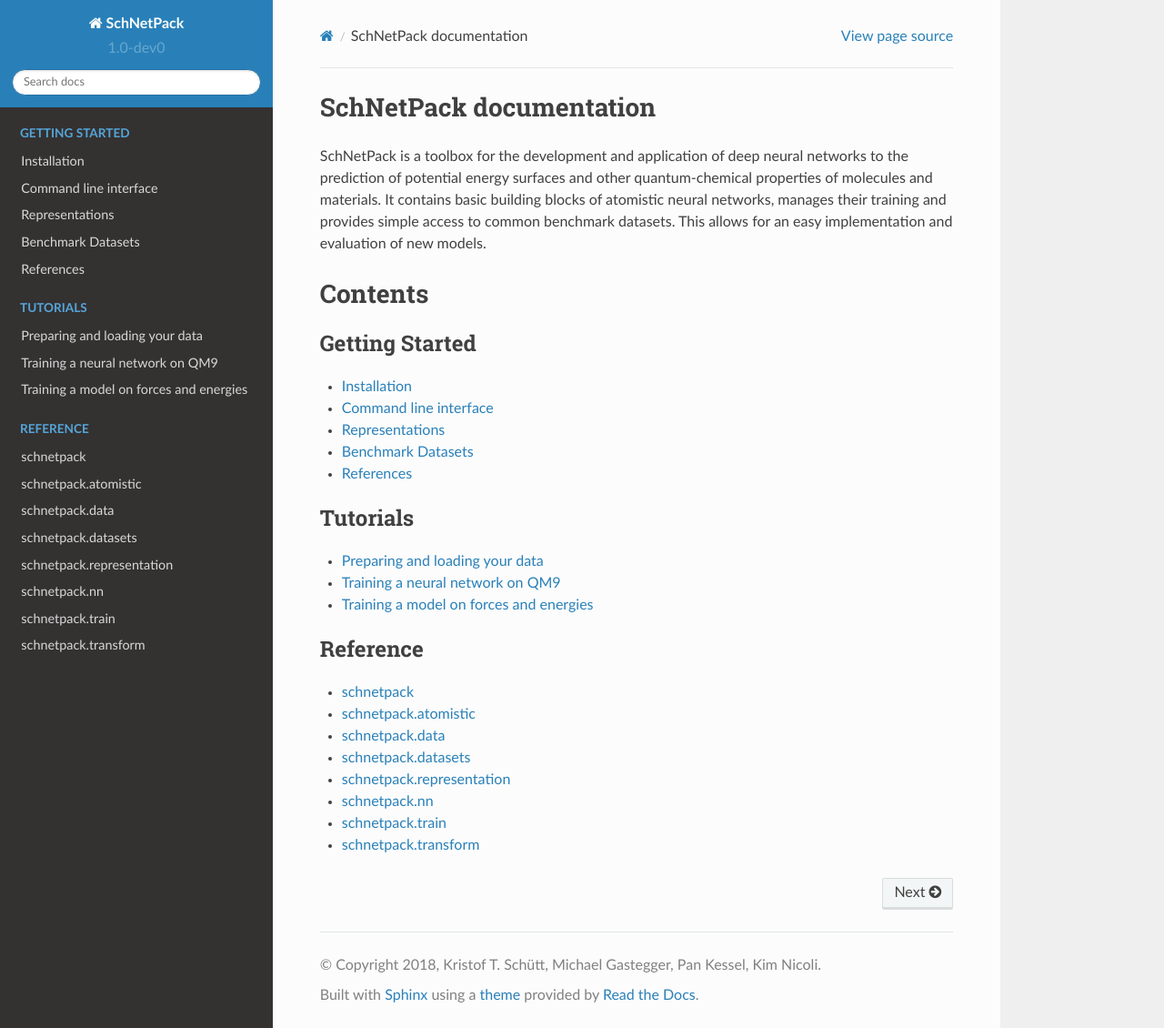
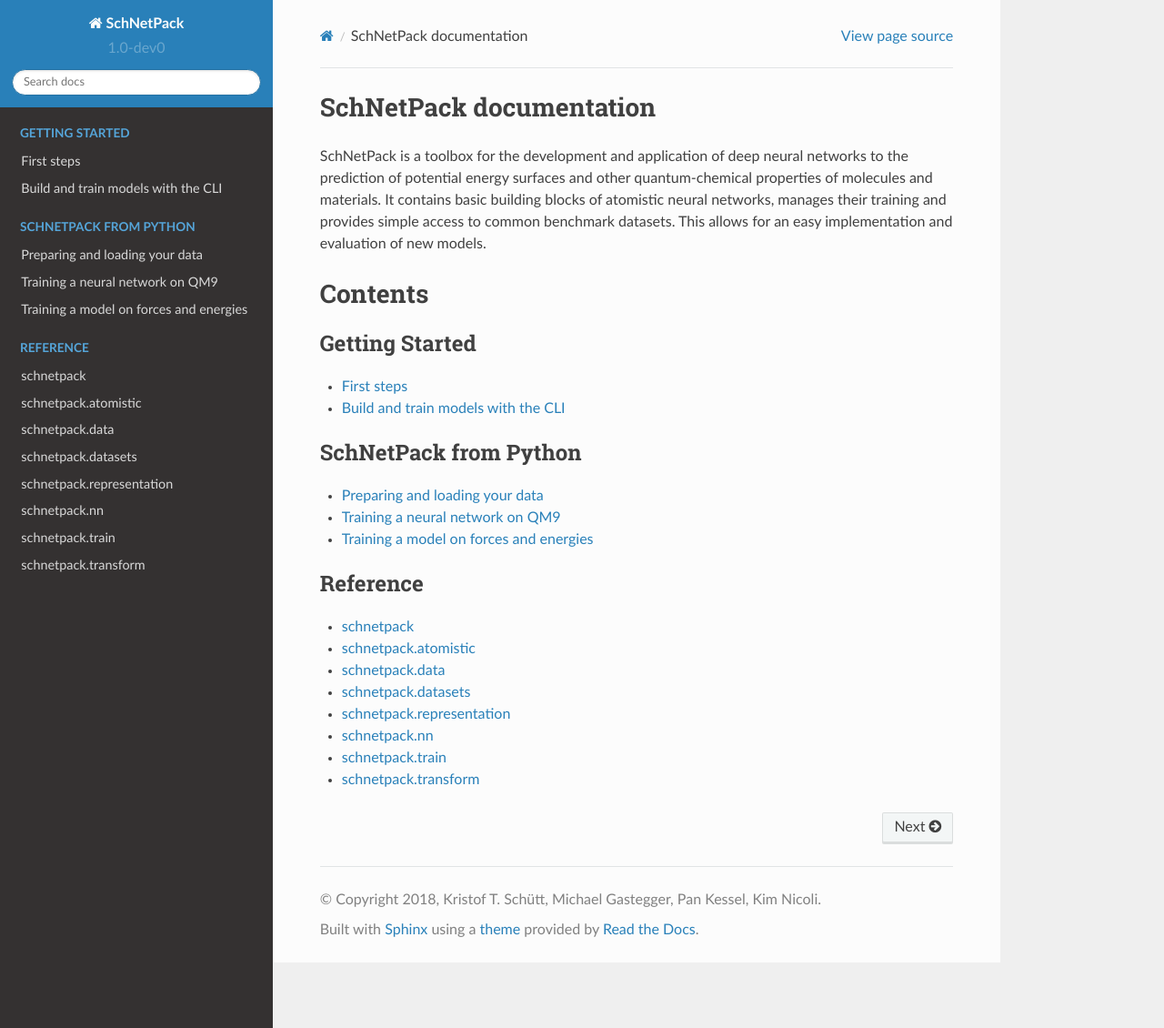
Before and after one commit to atomistic-machine-learning/schnetpack, a Sphinx documentation site: the page built from docs/index.rst, in a window 1280 px wide and 1130 px high. Shown: the whole window at 91% size. Built offline with Sphinx 7.4.7 and the Read the Docs theme 2.0.0, drawn with Linux system fonts in a browser that asks for light colours; pages that are not in the unit, such as notebooks, are missing from menus; some of the changed lines change nothing that is shown.

Commit message:
Restructure docs

```diff
--- /dev/null
+++ b/docs/getstarted/configs.rst
@@ -0,0 +1,4 @@
+===================================
+Build and train models with the CLI
+===================================
+.. _configs:
--- a/docs/getstarted/getstarted.rst
+++ b/docs/getstarted/firststeps.rst
@@ -1,8 +1,11 @@
+===========
+First steps
+===========
+
 SchNetPack aims to provide accessible atomistic neural networks
 that can be trained and applied out-of-the-box, while still being
 extensible to custom atomistic architectures.
 
-============
 Installation
 ============
 
@@ -54,9 +57,8 @@
    $ pip install tensorboard
 
 
-======================
-Command line interface
-======================
+Training pre-defined models
+===========================
 
 The best place to get started is training a SchNetPack model on a common benchmark dataset via the command line
 interface (CLI).
@@ -66,49 +68,42 @@
 This enables a flexible configuration of the model, data and training process.
 To fully take advantage of these features, it might be helpful for have a look at the Hydra and PyTorch Lightning docs.
 
-Recommended workflow
-^^^^^^^^^^^^^^^^^^^^
-
-We recommend that you create a working directory, where you can save your configs and SchNetPack will put all
-data, models and logs::
-
-    $ mkdir spk_workdir
-
-This way, you will have to makeIf you have stored
-
-
 
 Example 1: QM9
 ^^^^^^^^^^^^^^
 
 In the following, we focus on using the CLI to train on the QM9 dataset, but the same
-procedure applies for the other benchmark datasets as well. The training can be
-started using::
+procedure applies for the other benchmark datasets as well.
+First, create a working directory, where all data and runs will be stored::
 
-   $ spktrain experiment=qm9 data_dir=<path>
+    $ mkdir spk_workdir
+    $ cd spk_workdir
 
-This will print the defaults for the experiment config ``qm9`` and set the data directory to the chosen location.
-The dataset will be downloaded automatically if it does not exist there.
+Them, the training of a SchNet model with default settings for QM9 can be started by::
+
+   $ spktrain experiment=qm9
+
+The script prints the defaults for the experiment config ``qm9``.
+The dataset will be downloaded automatically to ``spk_workdir/data``, if it does not exist yet.
 Then, the training will be started.
 
-All values of the config can be changed from the command line.
-For example, the model will be stored in a directory with a unique run id as a subdirectory of the
-current working directory which is by default called ``runs``.
+All values of the config can be changed from the command line, including the directories for run and data.
+By default, the model is stored in a directory with a unique run id hash as a subdirectory of ``spk_workdir/runs``.
 This can be changed as follows::
 
-   $ spktrain +experiment=qm9 data_dir=<path> run_dir=~/all_my_runs run_id=this_run
+   $ spktrain experiment=qm9 data_dir=/my/data/dir run_dir=~/all_my_runs run_id=this_run
 
 If you call ``spktrain +experiment=qm9 --help``, you can see the full config with all the parameters
 that can be changed.
 Nested parameters can be changed as follows::
 
-   $ spktrain +experiment=qm9 data_dir=<path> data.batch_size=64
+   $ spktrain experiment=qm9 data_dir=<path> data.batch_size=64
 
 Hydra organizes parameters in config groups which allows hierarchical configurations consisting of multiple
 yaml files. This allows to easily change the whole dataset, model or representation.
 For instance, changing from the default SchNet representation to PaiNN, use::
 
-   $ spktrain +experiment=qm9 data_dir=<path> model/representation=painn
+   $ spktrain experiment=qm9 data_dir=<path> model/representation=painn
 
 For more details on config groups, have a look at the
 `Hydra docs <https://hydra.cc/docs/next/tutorials/basic/your_first_app/config_groups>`_.
@@ -117,11 +112,15 @@
 Example 2: Potential energy surfaces
 ^^^^^^^^^^^^^^^^^^^^^^^^^^^^^^^^^^^^
 
-The example above uses the :class:`SinglePropertyModel` internally, which is a
-:class:`pytorch_lightning.LightningModule` for predicting single properties.
-The following example will use the PESModel, which can be used for predicting potential energy surfaces,
+The example above uses :class:`AtomisticModel` internally, which is a
+:class:`pytorch_lightning.LightningModule`, to predict single properties.
+The following example will use the same class to predict potential energy surfaces,
 in particular energies with the appropriate derivates to obtain forces and stress tensors.
-For more details on the available models, see :ref:`here<schnetpack.model>`
+This works since the pre-defined configuration for the MD17 dataset,
+provided from the command line by ``experiment=md17``, is selecting the representation and output modules that
+:class:`AtomisticModel` is using.
+A more detailed description of the configuration and how to build your custom configs can be
+found :ref:`here <configs>`.
 
 The ``spktrain`` script can be used to train a model for a molecule from the MD17 datasets::
 
@@ -149,70 +148,9 @@
 Furthermore, SchNetPack comes with configs for a CSV logger and `Aim <https://github.com/aimhubio/aim>`_.
 These can be selected as follows::
 
-   $ spktrain data_dir=<path> +experiment=md17 logger=csv/aim
+   $ spktrain data_dir=<path> +experiment=md17 logger=csv
 
 
-===============
-Representations
-===============
-
-SchNetPack currently supports SchNet, PaiNN and (w)ACSF.
-
-SchNet
-^^^^^^
-
-SchNet [#schnet1]_ [#schnet2]_ [#schnet3]_ is an end-to-end deep neural network architecture based on continuous-filter convolutions.
-It follows the deep tensor neural network framework, i.e. atom-wise representations are constructed by starting from
-embedding vectors that characterize the atom type before introducing the configuration of the system by a series of
-interaction blocks.
-
-PaiNN
-^^^^^
-
-PaiNN [#painn1]_ is the successor to SchNet, overcoming limitations of invariant representations
-by using equivariant representations.
-It improves over previous networks in terms of accuracy and/or data efficiency.
-
-ACSF & (w)ACSF
-^^^^^^^^^^^^^^
-
-ACSFs [#wacsf1]_ [#wacsf2]_  describe the local chemical environment around a central atom via a combination of radial and angular
-distribution functions. Those model come from Behler–Parrinello networks, based on atom centered symmetry functions (ACSFs).
-Moreover, wACSF comes as an extensions of this latest. It uses weighted atom-centered symmetry functions (wACSF).
-Whereas for SchNet, features are learned by the network, for ACSFs (and wACSFs) we need to introduce some handcrafted
-features before training.
-
-==================
-Benchmark Datasets
-==================
-
-SchNetPack provides convenient interfaces to popular benchmark datasets in order to train and test models.
-
-QM9
-^^^
-The ``qm9`` dataset contains 133,885 organic molecules with up to nine heavy atoms from C, O, N and F [#gsqm9]_.
-
-MD17
-^^^^
-The ``md17`` dataset allows to do molecular dynamics of small molecules containing molecular forces [#qm]_.
-
-ANI1
-^^^^
-The ``ani1`` dataset consists of more than 20 million conformations for 57454 small organic molecules from C, O and N [#ani]_.
-
-Materials Project
-^^^^^^^^^^^^^^^^^
-A repository of bulk crystals containing atom types ranging across the whole periodic table up to Z = 94 [#mp]_.
-
-OMDB
-^^^^
-The ``omdb`` dataset contains data from Organic Materials Database (OMDB) of bulk organic crystals.
-This database contains DFT (PBE) band gap (OMDB-GAP1 database) for 12500 non-magnetic materials.
-The registration to the OMDB is free for academic users. [#omdb]_.
-
-
-
-==========
 References
 ==========
 
@@ -233,31 +171,8 @@
    `SchNet - a deep learning architecture for molecules and materials <https://aip.scitation.org/doi/10.1063/1.5019779>`_
    The Journal of Chemical Physics **148** (24), 241722, 2018.
 
-.. [#painn1] Schütt, Unke, Gastegger:
+.. [#painn1a] Schütt, Unke, Gastegger:
    Equivariant message passing for the prediction of tensorial properties and molecular spectra.
-   ICML 2021 (to appear)
-
-.. [#wacsf1] M. Gastegger, L. Schwiedrzik, M. Bittermann, F. Berzsenyi, P. Marquetand.
-   `wACSF—Weighted atom-centered symmetry functions as descriptors in machine learning potentials <https://aip.scitation.org/doi/10.1063/1.5019667>`_
-   The Journal of Chemical Physics **148** (24), 241709. 2018.
-
-.. [#wacsf2] J. Behler, M. Parrinello.
-   `Generalized neural-network representation of high-dimensional potential-energy surfaces <https://link.aps.org/doi/10.1103/PhysRevLett.98.146401>`_
-   Physical Review Letters **98** (14), 146401. 2007.
-
-.. [#gsqm9] R. Ramakrishnan, P.O. Dral, M. Rupp, O. A. von Lilienfeld.
-   `Quantum chemistry structures and properties of 134 kilo molecules <https://doi.org/10.1038/sdata.2014.22>`_
-   Scientific Data **1** (140022). 2014.
-
-.. [#ani] J.S. Smith, O. Isayev, A.E. Roitberg.
-    `ANI-1, A data set of 20 million calculated off-equilibrium conformations for organic molecules. <https://doi.org/10.1038/sdata.2017.193>`_
-    Scientific Data **4** (170193). 2017.
+   ICML 2021, http://proceedings.mlr.press/v139/schutt21a.html
 
 .. [#qm] `Quantum-Machine.org <http://www.quantum-machine.org/data>`_
-
-.. [#omdb] `Organic Materials Database (OMDB) <https://omdb.mathub.io/dataset/>`_
-
-.. [#mp] A. Jain, S.P. Ong, G. Hautier, W. Chen, W.D. Richards, S. Dacek,
-    S. Cholia, D. Gunter, D. Skinner, G. Ceder, K.A. Persson.
-    `The Materials Project: A materials genome approach to accelerating materials innovation <https://doi.org/10.1063/1.4812323>`_
-    APL Materials **1** (1), 011002. 2013.
--- a/docs/index.rst
+++ b/docs/index.rst
@@ -19,11 +19,12 @@
    :caption: Getting Started
    :maxdepth: 1
 
-   getstarted/getstarted
+   getstarted/firststeps
+   getstarted/configs
 
 .. toctree::
    :glob:
-   :caption: Tutorials
+   :caption: SchNetPack from Python
    :maxdepth: 1
 
    tutorials/tutorial_01_preparing_data
```
